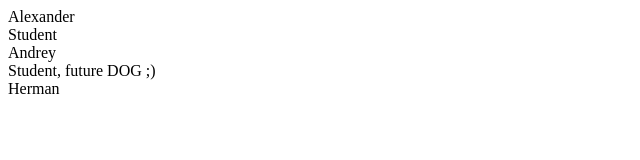
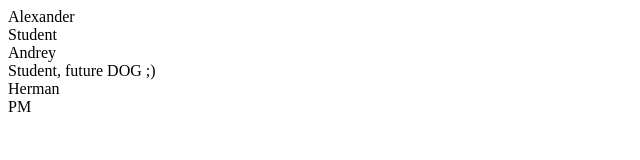
Before and after one commit to alekskorovin/mobi, a plain HTML site: page index.html in a window 1280 px wide. Shown: the full height of the page, 0-640 px from the left. Drawn offline with Linux system fonts and the light colour scheme.

Commit message:
Update index.html
Herman's position was added.

```diff
--- a/index.html
+++ b/index.html
@@ -16,7 +16,7 @@
 </div>
 <div class="team-member-german">
     <div class="team-member-name">Herman</div>
-    <div class="team-member-profession"></div>
+    <div class="team-member-profession">PM</div>
 </div>
 <div class="team-member-daniela">
     <div class="team-member-name"></div>
```
